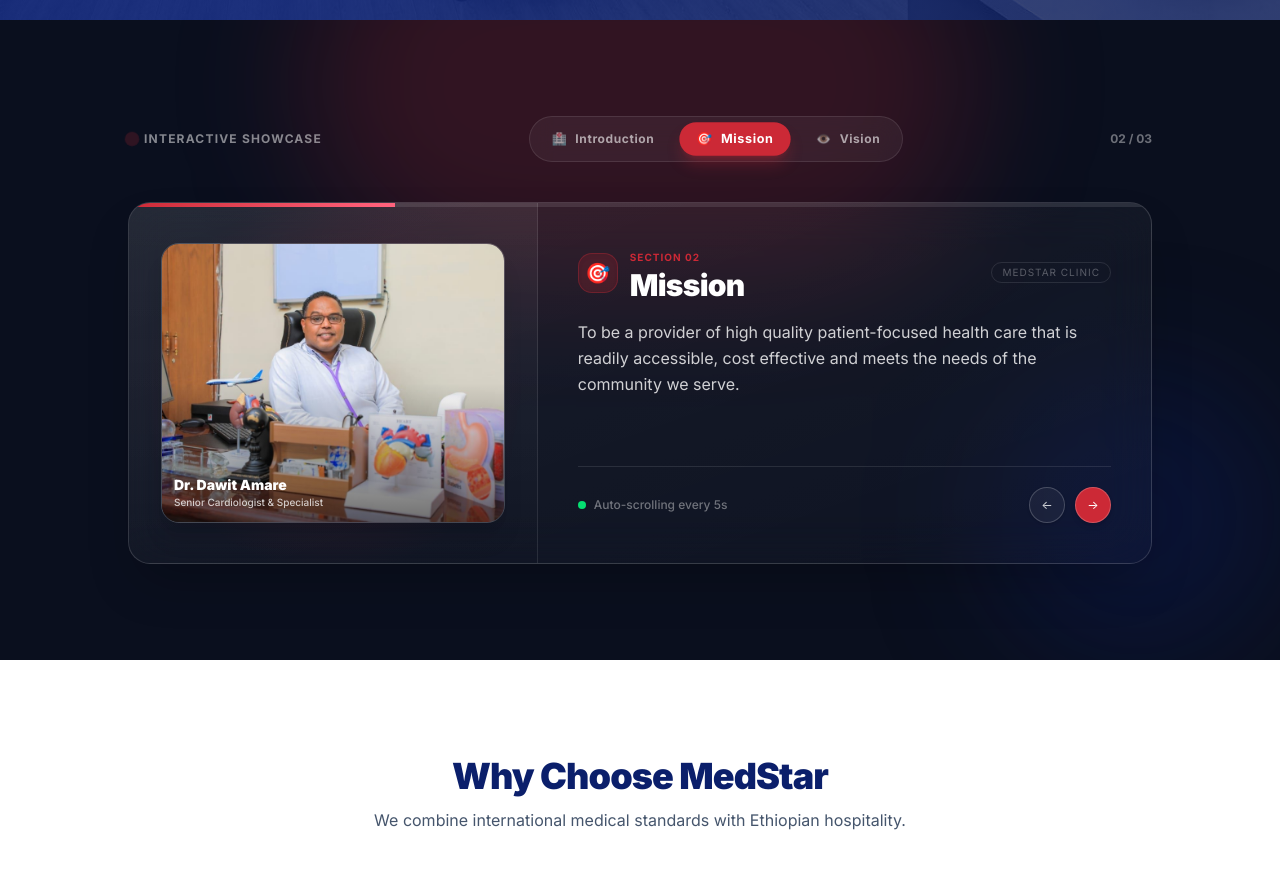
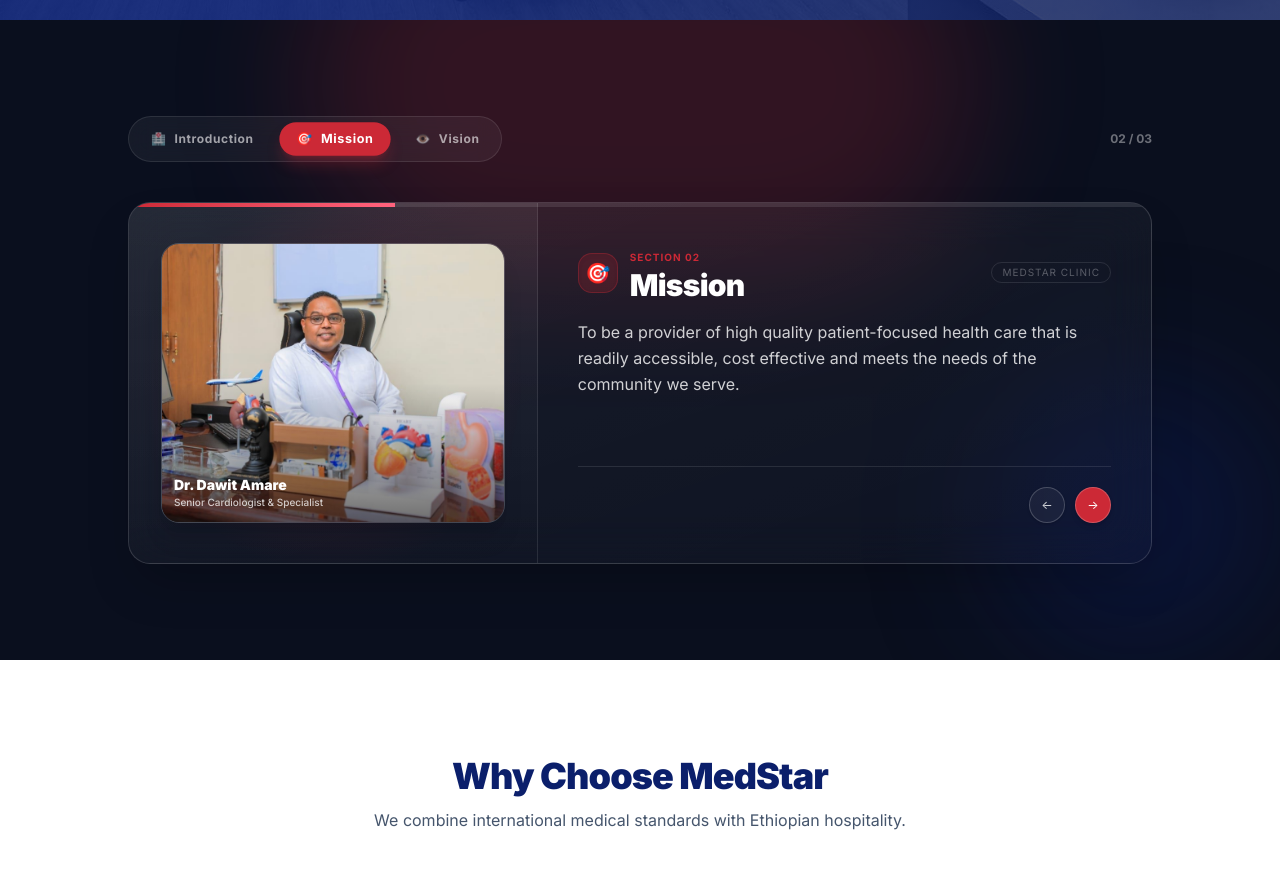
Before and after one commit to sosnagemechu21/Medstar_Internal_Speciality_Clinic, a Next.js app: page /book in a window 1280 px wide. Shown: the part 820-1707 px from the top of the page. Built offline with nearby package versions, Linux system fonts and the light colour scheme; no server answers.

Commit message:
style: remove 'Interactive Showcase' badge and 'Auto-scrolling every 5s' label for a cleaner UI

```diff
--- a/src/app/[locale]/page.tsx
+++ b/src/app/[locale]/page.tsx
@@ -318,15 +318,8 @@ function IntroMissionVisionSection({ locale }: { locale: Locale }) {
 
       <Container className="relative z-10">
         <div className="mx-auto max-w-5xl">
-          {/* Interactive Header & Tabs */}
+          {/* Header & Tabs */}
           <div className="mb-10 flex flex-col sm:flex-row items-center justify-between gap-4">
-            <div className="flex items-center gap-2">
-              <span className="h-2 w-2 rounded-full bg-ms-red animate-ping" />
-              <span className="text-xs font-bold uppercase tracking-widest text-white/50">
-                Interactive Showcase
-              </span>
-            </div>
-
             {/* Tabs */}
             <div className="flex justify-center gap-2 sm:gap-3 bg-white/5 p-1.5 rounded-full border border-white/10 backdrop-blur-md">
               {slides.map((s, idx) => {
@@ -423,12 +416,7 @@ function IntroMissionVisionSection({ locale }: { locale: Locale }) {
                   </p>
                 </div>
 
-                <div className="mt-8 pt-5 border-t border-white/10 flex items-center justify-between">
-                  <div className="flex items-center gap-2 text-xs text-white/40 font-medium">
-                    <span className="inline-block h-2 w-2 rounded-full bg-green-400" />
-                    <span>{isPaused ? "Paused (Reading mode)" : "Auto-scrolling every 5s"}</span>
-                  </div>
-
+                <div className="mt-8 pt-5 border-t border-white/10 flex items-center justify-end">
                   {/* Navigation Arrow Controls */}
                   <div className="flex items-center gap-2.5">
                     <button
```
